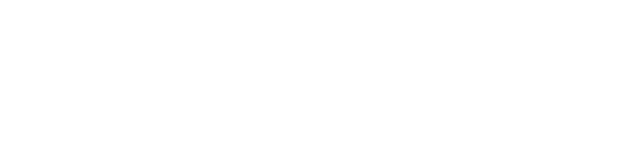
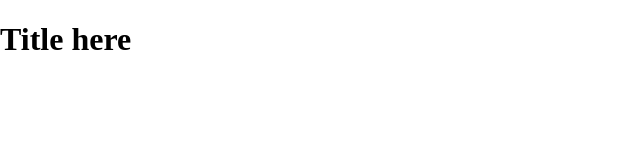
Before and after one commit to neilwdy/template, a plain HTML site: page index.html in a window 1280 px wide. Shown: the whole page, without its empty margins (0-640 px from the left). Drawn offline with Linux system fonts and the light colour scheme.

Commit message:
added h1 to templete

```diff
--- a/index.html
+++ b/index.html
@@ -11,7 +11,7 @@
     <link rel="stylesheet" href="style.css">
 </head>
 <body>
-
+   <h1>Title here</h1>
     <script src="script.js"></script>
 </body>
 </html>
```
